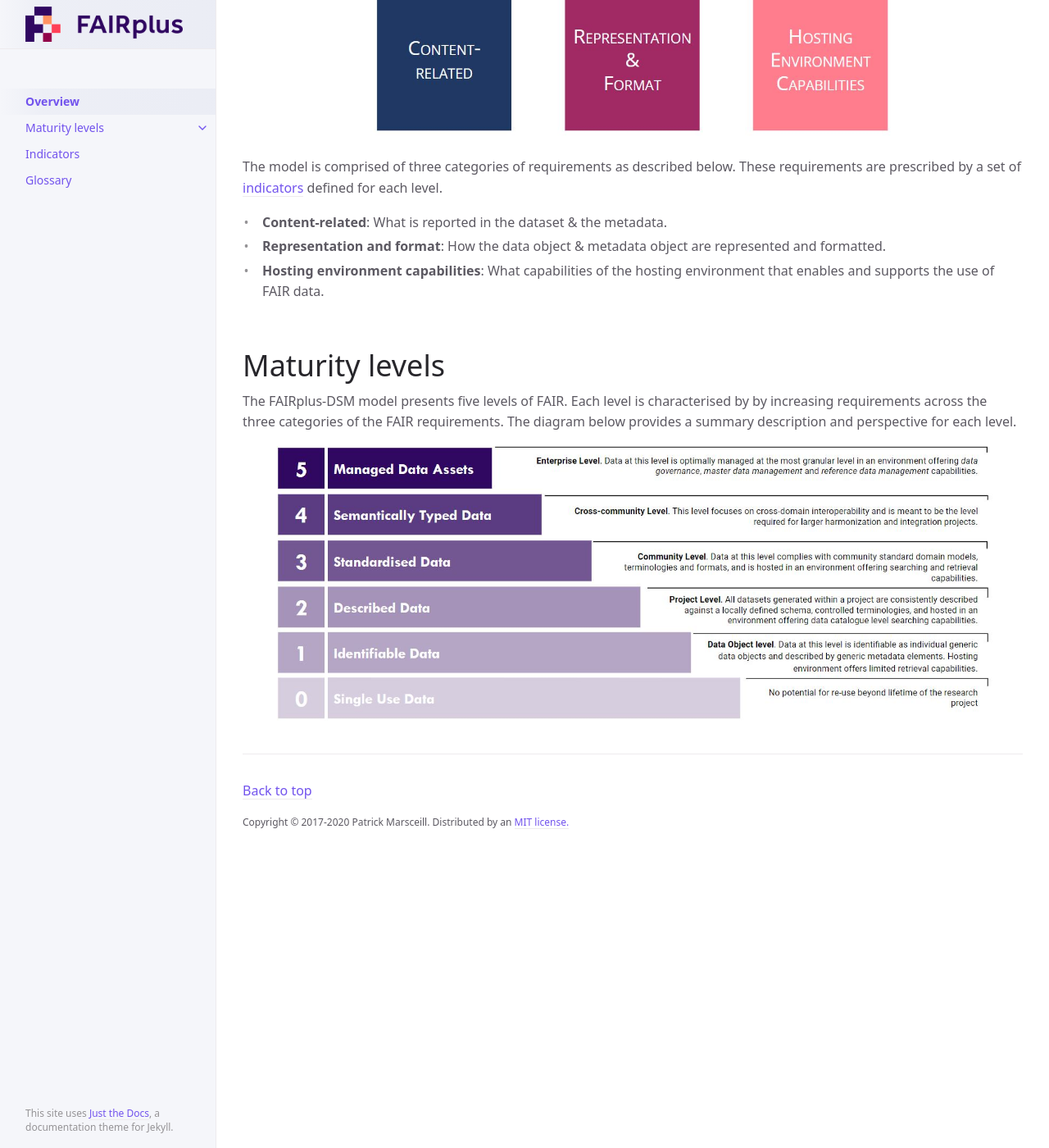
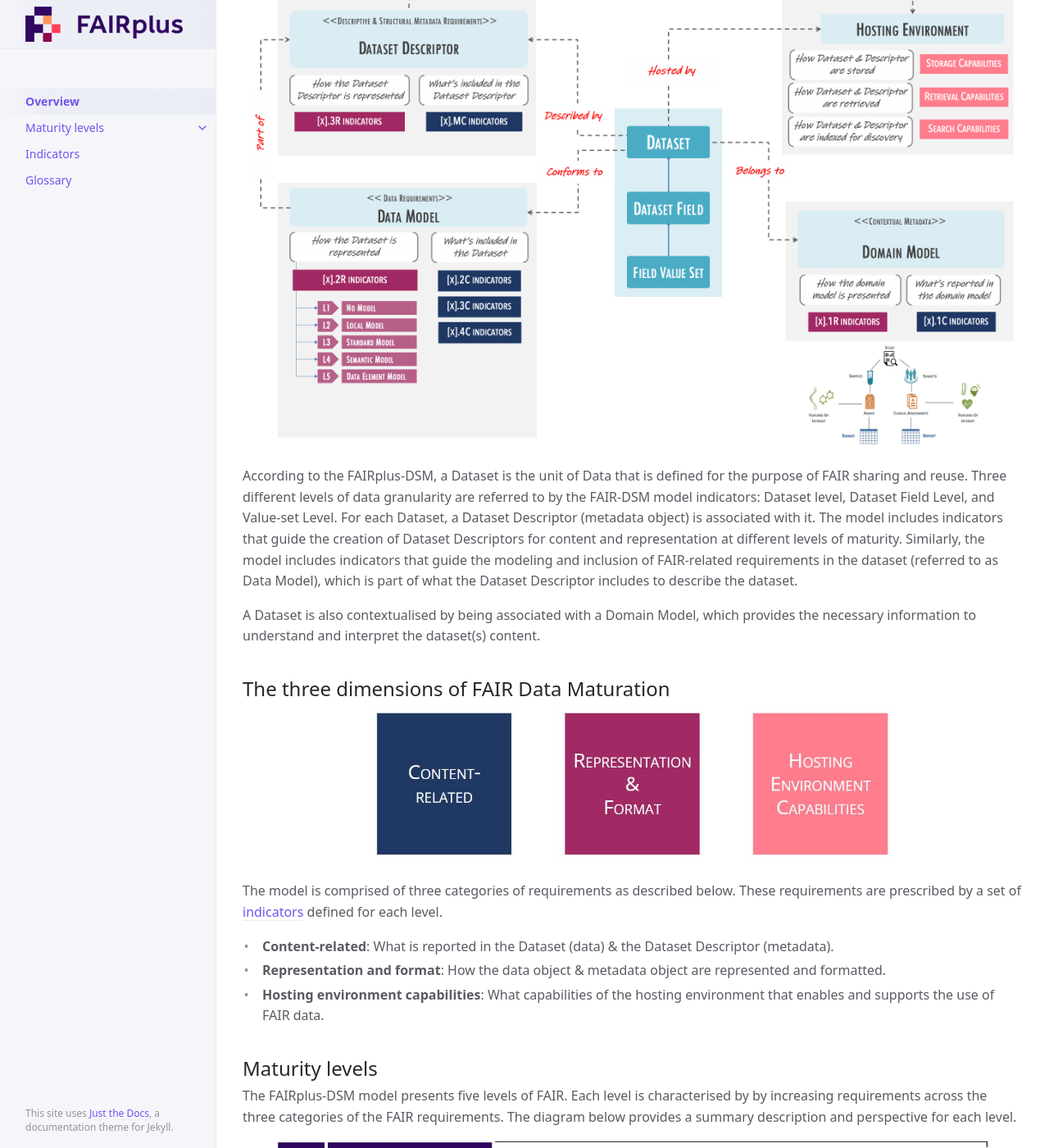
Before and after one commit to FAIRplus/Data-Maturity, a Jekyll site: the page built from index.md, in a window 1280 px wide and 1400 px high, scrolled down 507 px. Shown: the whole window at 82% size. Built offline with Jekyll 4.4.1, drawn with Linux system fonts in a browser that asks for light colours; some of the changed text lies outside the part shown.

Commit message:
firs commit of v0.3 added conceptual model figure

```diff
--- a/index.md
+++ b/index.md
@@ -12,17 +12,26 @@ permalink: /
 
 The FAIRplus-DSM model is intended as a comprehensive reference model for state-of-FAIRness improvement in research datasets. Based on the FAIR guiding principles, the DSM model defines and classifies requirements that constitute an incremental path towards improving FAIRness level for a given research dataset.
 
-# The three dimensions of FAIR Data Maturation
+## FAIRplus-DSM Conceptual Model
+
+![concept](assets/images/overview/conceptual-model.png)
+
+According to the FAIRplus-DSM, a Dataset is the unit of Data that is defined for the purpose of FAIR sharing and reuse. Three different levels of data granularity are referred to by the FAIR-DSM model indicators: Dataset level, Dataset Field Level, and Value-set Level. For each Dataset, a Dataset Descriptor (metadata object) is associated with it. The model includes indicators that guide the creation of Dataset Descriptors for content and representation at different levels of maturity. Similarly, the model includes indicators that guide the modeling and inclusion of FAIR-related requirements in the dataset \(referred to as Data Model\), which is part of what the Dataset Descriptor includes to describe the dataset.
+
+A Dataset is also contextualised by being associated with a Domain Model, which provides the necessary information to understand and interpret the dataset\(s\) content.
+
+
+## The three dimensions of FAIR Data Maturation
 
 ![Dimensions](assets/images/overview/dimensions.JPG)
 
 The model is comprised of three categories of requirements as described below. These requirements are prescribed by a set of [indicators](docs/Indicators.md) defined for each level.
 
-- **Content-related**: What is reported in the dataset & the metadata.
+- **Content-related**: What is reported in the Dataset \(data\) & the Dataset Descriptor \(metadata\).
 - **Representation and format**: How the data object & metadata object are represented and formatted.
 - **Hosting environment capabilities**: What capabilities of the hosting environment that enables and supports the use of FAIR data.
 
-# Maturity levels
+## Maturity levels
 
 The FAIRplus-DSM model presents five levels of FAIR. Each level is characterised by by increasing requirements across the three categories of the FAIR requirements. The diagram below provides a summary description and perspective for each level.
 
```
Also changed, not shown: docs/_indicators/0.F+MM-0.0C.md (added, +19 -0 lines), docs/_indicators/0.F+MM-0.2C.md (+1 -1 lines), docs/_indicators/1.F+MM-0.1R.md (+1 -1 lines), docs/_indicators/1.F+MM-0.2R.md (+1 -1 lines), docs/_indicators/1.F+MM-0.3R.md (+1 -1 lines), assets/images/overview/conceptual-model.png (added), 1 other file.
